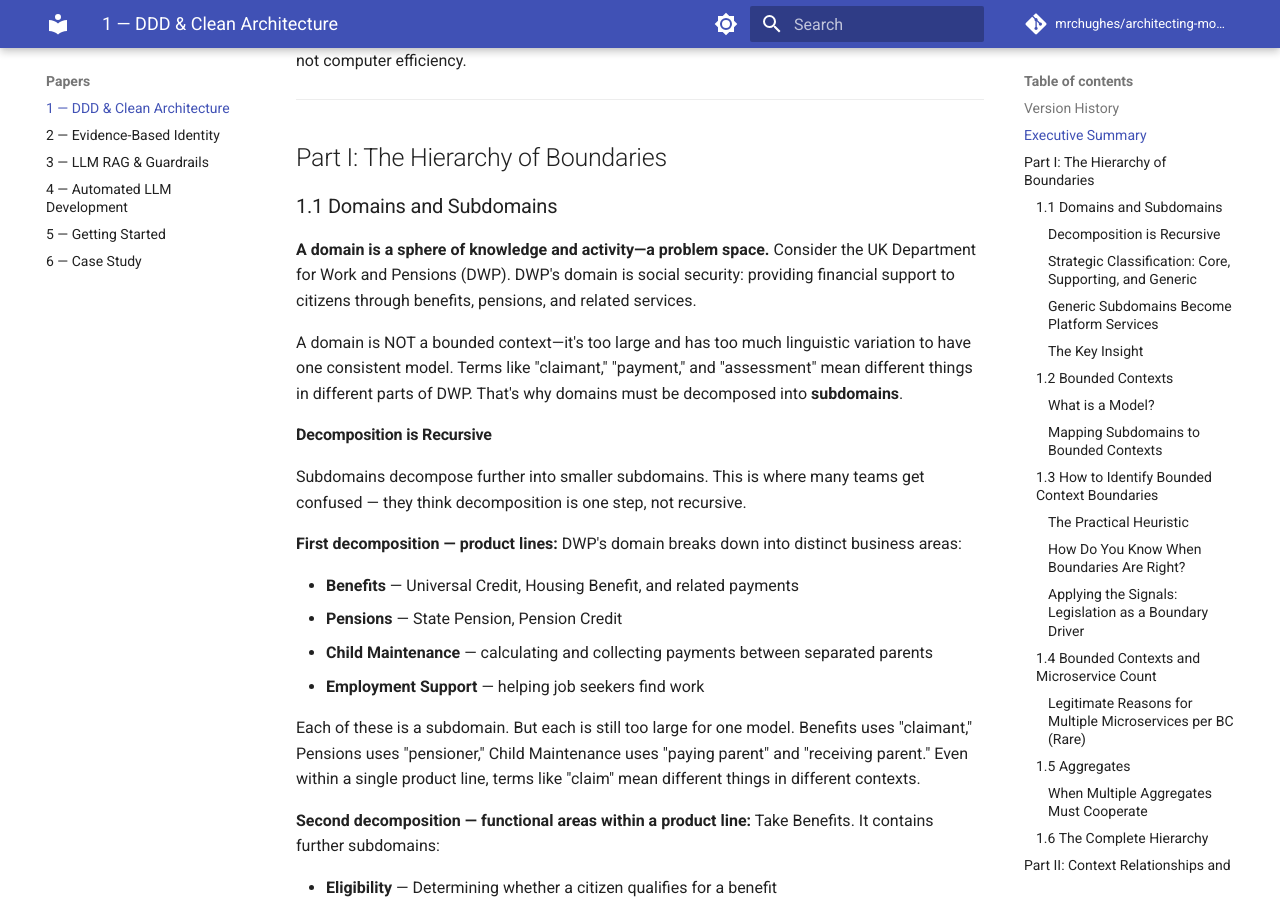
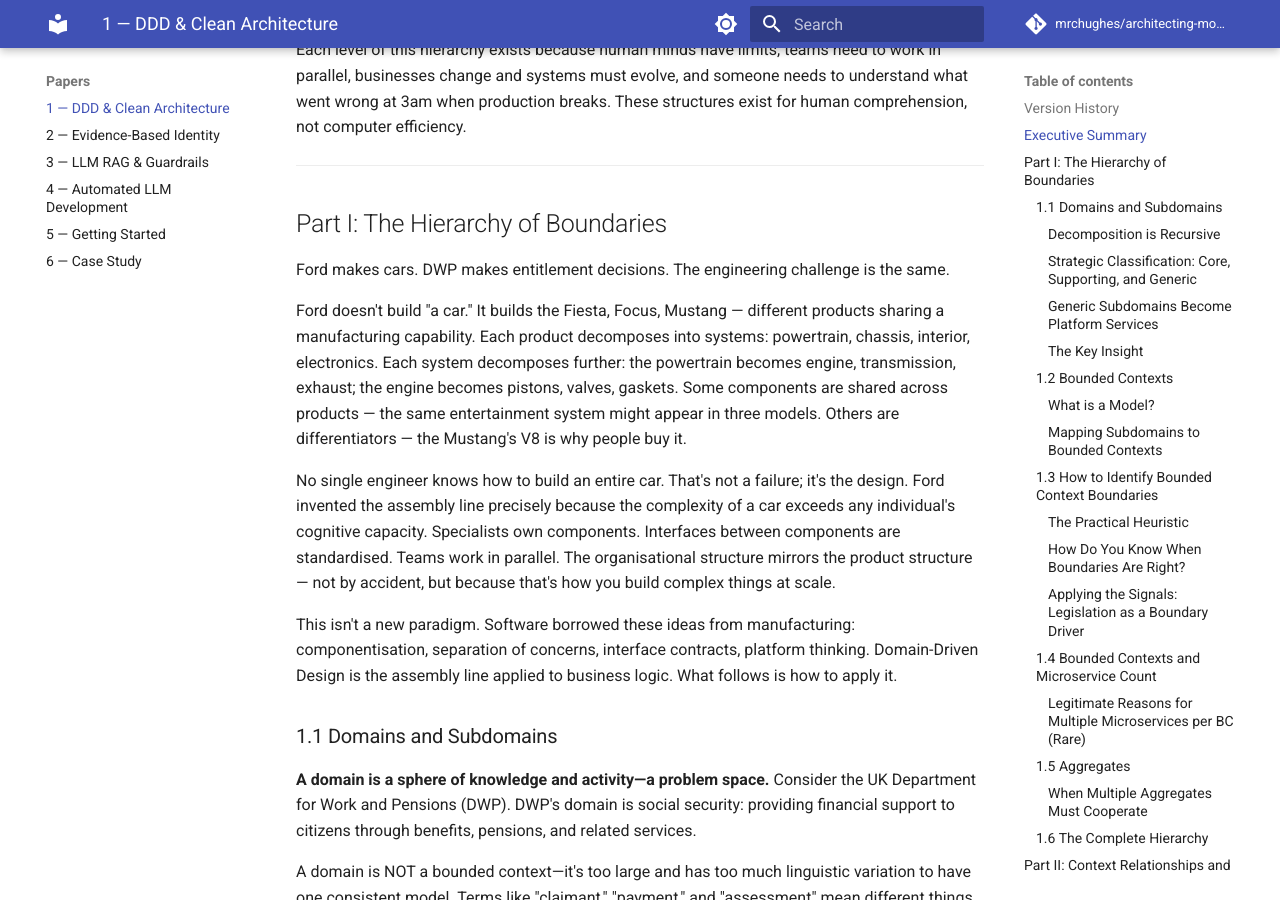
Before and after one commit to mrchughes/architecting-modern-government-services, an MkDocs documentation site: the page built from docs/Paper_1_DDD_Clean_Architecture.md, in a window 1280 px wide and 900 px high, scrolled down 1570 px. Built offline with MkDocs 1.6.1 and Material for MkDocs 9.7.7, drawn with Linux system fonts in a browser that asks for light colours; comment, search, counter and statistics services are not loaded; some of the changed text lies outside the part shown.

Commit message:
Add manufacturing analogy to Part I introduction
- Ford/assembly line parallel: recursive decomposition, shared components, specialisation
- 'This isn't a new paradigm — software borrowed from manufacturing'
- Sets up DDD as engineering discipline, not novel theory

```diff
--- a/docs/Paper_1_DDD_Clean_Architecture.md
+++ b/docs/Paper_1_DDD_Clean_Architecture.md
@@ -16,6 +16,7 @@
 | 1.1 | Feb 2026 | Added Mermaid diagrams, clarified code-sharing patterns |
 | 1.2 | Mar 2026 | Added §1.3 subsection: legislation as boundary driver; legislative layers table; worked policy-to-domain-model example; EligibilityPolicy domain service pattern |
 | 1.3 | Mar 2026 | Rewrote §1.1 to clarify recursive subdomain decomposition; added two-level decomposition (product lines → functional subdomains); clarified Core/Supporting/Generic classification with consistent examples |
+| 1.4 | Mar 2026 | Added manufacturing analogy introduction to Part I — Ford/assembly line parallel to domain decomposition |
 
 ---
 
@@ -41,6 +42,14 @@ Each level of this hierarchy exists because human minds have limits, teams need
 ---
 
 ## Part I: The Hierarchy of Boundaries
+
+Ford makes cars. DWP makes entitlement decisions. The engineering challenge is the same.
+
+Ford doesn't build "a car." It builds the Fiesta, Focus, Mustang — different products sharing a manufacturing capability. Each product decomposes into systems: powertrain, chassis, interior, electronics. Each system decomposes further: the powertrain becomes engine, transmission, exhaust; the engine becomes pistons, valves, gaskets. Some components are shared across products — the same entertainment system might appear in three models. Others are differentiators — the Mustang's V8 is why people buy it.
+
+No single engineer knows how to build an entire car. That's not a failure; it's the design. Ford invented the assembly line precisely because the complexity of a car exceeds any individual's cognitive capacity. Specialists own components. Interfaces between components are standardised. Teams work in parallel. The organisational structure mirrors the product structure — not by accident, but because that's how you build complex things at scale.
+
+This isn't a new paradigm. Software borrowed these ideas from manufacturing: componentisation, separation of concerns, interface contracts, platform thinking. Domain-Driven Design is the assembly line applied to business logic. What follows is how to apply it.
 
 ### 1.1 Domains and Subdomains
 
```
Also changed, not shown: other parts of docs/Paper_1_DDD_Clean_Architecture.md (+1 -1 lines), Paper_1_DDD_Clean_Architecture.md (+10 -1 lines).
